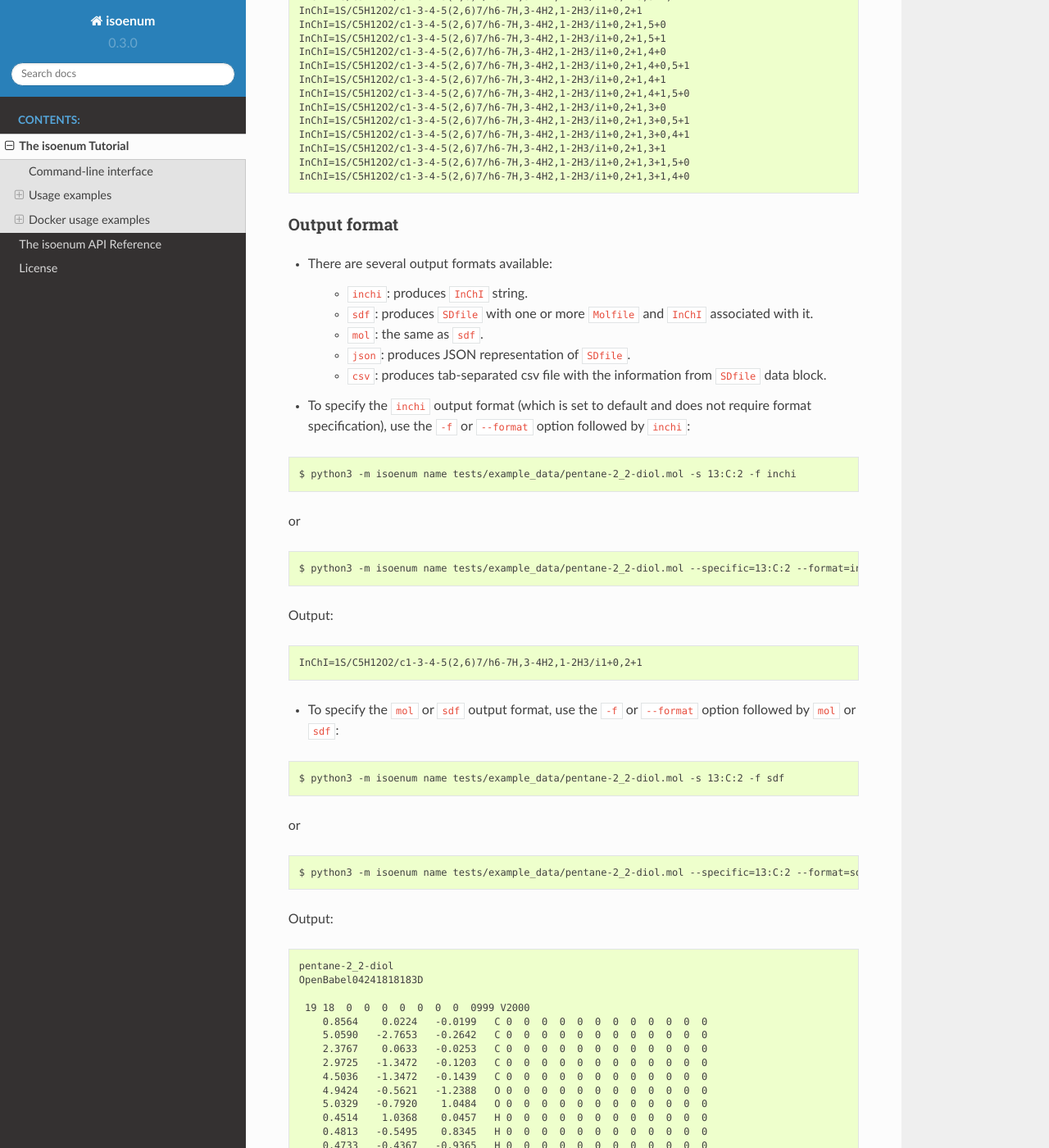
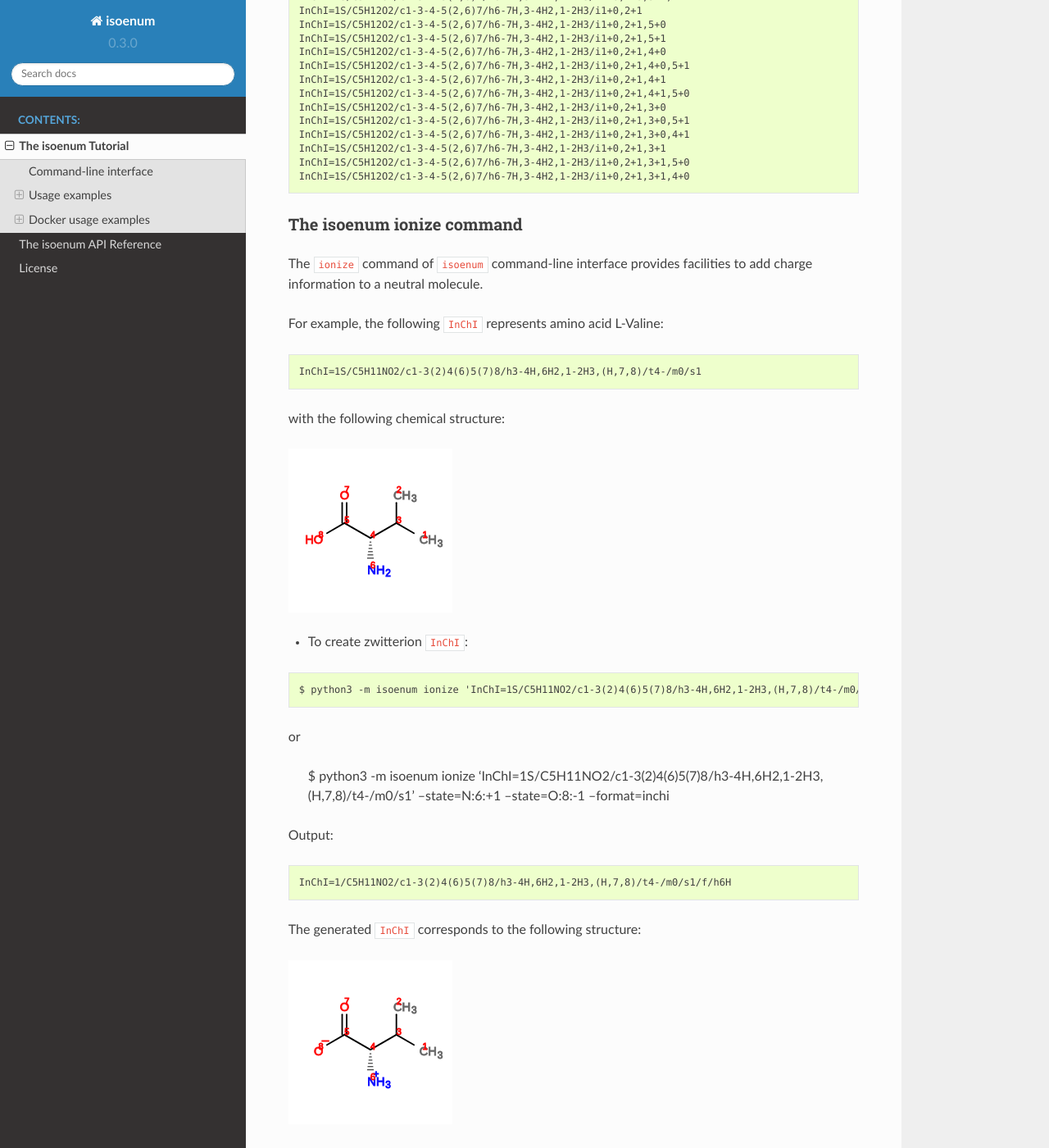
Before and after one commit to MoseleyBioinformaticsLab/isoenum, a Sphinx documentation site: the page built from docs/tutorial.rst, in a window 1280 px wide and 1400 px high, scrolled down 10596 px. Shown: the whole window at 82% size. Built offline with Sphinx 7.4.7 and the Read the Docs theme 2.0.0, drawn with Linux system fonts in a browser that asks for light colours.

Commit message:
Docs: added "ionize" command example to create zwitterion InChI.

```diff
--- a/docs/tutorial.rst
+++ b/docs/tutorial.rst
@@ -599,6 +599,45 @@ Output:
     InChI=1S/C5H12O2/c1-3-4-5(2,6)7/h6-7H,3-4H2,1-2H3/i1+0,2+1,3+1
     InChI=1S/C5H12O2/c1-3-4-5(2,6)7/h6-7H,3-4H2,1-2H3/i1+0,2+1,3+1,5+0
     InChI=1S/C5H12O2/c1-3-4-5(2,6)7/h6-7H,3-4H2,1-2H3/i1+0,2+1,3+1,4+0
+
+
+The isoenum ionize command
+--------------------------
+
+The ``ionize`` command of ``isoenum`` command-line interface provides
+facilities to add charge information to a neutral molecule.
+
+For example, the following ``InChI`` represents amino acid L-Valine:
+
+.. code-block:: none
+
+    InChI=1S/C5H11NO2/c1-3(2)4(6)5(7)8/h3-4H,6H2,1-2H3,(H,7,8)/t4-/m0/s1
+
+with the following chemical structure:
+
+.. image:: _static/l-valine.svg
+
+
+* To create zwitterion ``InChI``:
+
+.. code-block:: none
+
+    $ python3 -m isoenum ionize 'InChI=1S/C5H11NO2/c1-3(2)4(6)5(7)8/h3-4H,6H2,1-2H3,(H,7,8)/t4-/m0/s1' -z N:6:+1 -z O:8:-1 -f inchi
+
+or
+
+    $ python3 -m isoenum ionize 'InChI=1S/C5H11NO2/c1-3(2)4(6)5(7)8/h3-4H,6H2,1-2H3,(H,7,8)/t4-/m0/s1' --state=N:6:+1 --state=O:8:-1 --format=inchi
+
+Output:
+
+.. code-block:: none
+
+    InChI=1/C5H11NO2/c1-3(2)4(6)5(7)8/h3-4H,6H2,1-2H3,(H,7,8)/t4-/m0/s1/f/h6H
+
+The generated ``InChI`` corresponds to the following structure:
+
+.. image:: _static/l-valine-zwitterion.svg
+
 
 
 Output format
```
